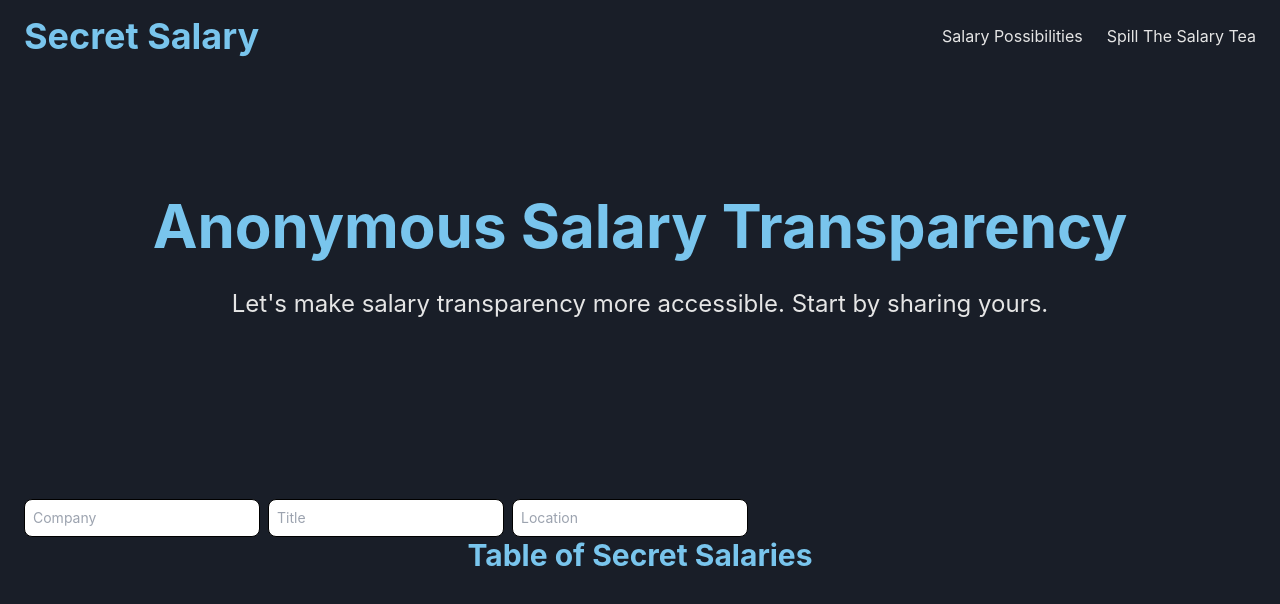
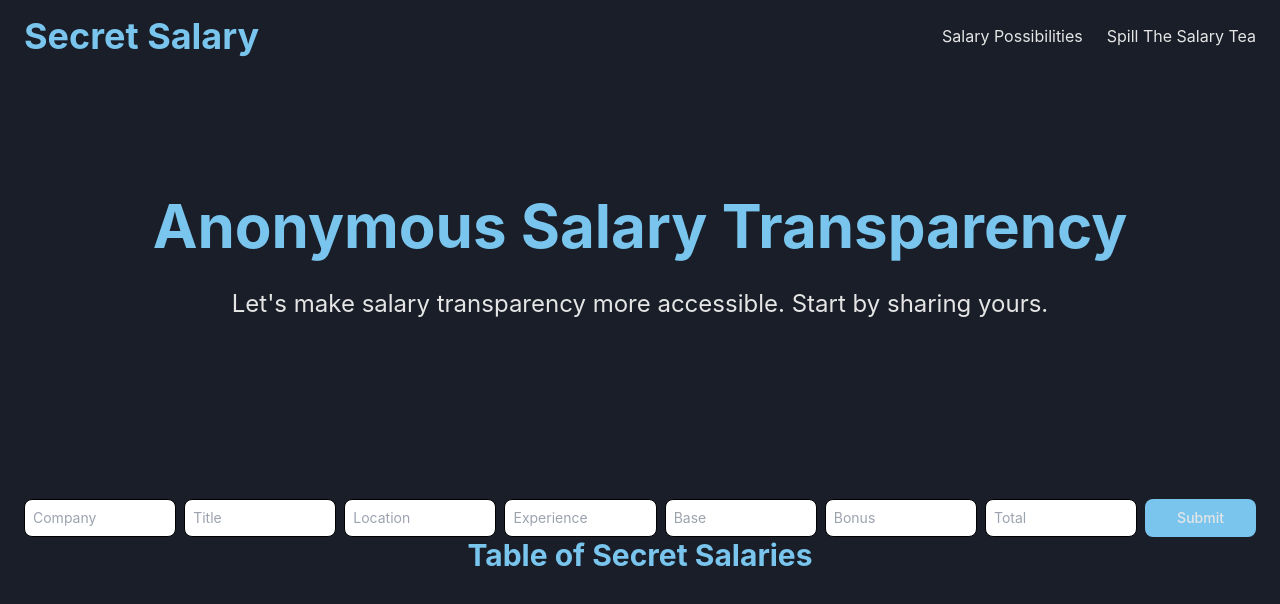
Before and after one commit to ziraserrano/secretsalary, a React (Vite) app: page / in a window 1280 px wide. Shown: the top 604 px of the page. Built offline with nearby package versions, Linux system fonts and the light colour scheme; what prettier-plugin-tailwindcss would draw is missing.

Commit message:
Add/Fix input fields and add a submit button

```diff
--- a/src/components/Table.jsx
+++ b/src/components/Table.jsx
@@ -5,14 +5,27 @@
 		<div className="container">
 			<form class="flex gap-1">
 				<div>
-					<input type="text" id="company" class="bg-gray-50 border border-gray-300 text-gray-900 text-sm rounded-lg focus:ring-blue-500 focus:border-blue-500 block w-full p-1 dark:bg-gray-700 dark:border-gray-600 dark:placeholder-gray-400 dark:text-white dark:focus:ring-blue-500 dark:focus:border-blue-500" placeholder="Company" required></input>
+					<input type="text" id="company" class="bg-gray-50 border border-gray-300 text-gray-900 text-sm rounded-lg focus:ring-blue-500 focus:border-blue-500 block w-full p-1 dark:bg-gray-700 dark:border-gray-600 dark:placeholder-gray-400 dark:text-gray dark:focus:ring-blue-500 dark:focus:border-blue-500" placeholder="Company" required></input>
 				</div>
 				<div>
-					<input type="text" id="title" class="bg-gray-50 border border-gray-300 text-gray-900 text-sm rounded-lg focus:ring-blue-500 focus:border-blue-500 block w-full p-1 dark:bg-gray-700 dark:border-gray-600 dark:placeholder-gray-400 dark:text-white dark:focus:ring-blue-500 dark:focus:border-blue-500" placeholder="Title" required></input>
+					<input type="text" id="title" class="bg-gray-50 border border-gray-300 text-gray-900 text-sm rounded-lg focus:ring-blue-500 focus:border-blue-500 block w-full p-1 dark:bg-gray-700 dark:border-gray-600 dark:placeholder-gray-400 dark:text-gray dark:focus:ring-blue-500 dark:focus:border-blue-500" placeholder="Title" required></input>
 				</div>
 				<div>
-					<input type="text" id="location" class="bg-gray-50 border border-gray-300 text-gray-900 text-sm rounded-lg focus:ring-blue-500 focus:border-blue-500 block w-full p-1 dark:bg-gray-700 dark:border-gray-600 dark:placeholder-gray-400 dark:text-white dark:focus:ring-blue-500 dark:focus:border-blue-500" placeholder="Location" required></input>
+					<input type="text" id="location" class="bg-gray-50 border border-gray-300 text-gray-900 text-sm rounded-lg focus:ring-blue-500 focus:border-blue-500 block w-full p-1 dark:bg-gray-700 dark:border-gray-600 dark:placeholder-gray-400 dark:text-gray dark:focus:ring-blue-500 dark:focus:border-blue-500" placeholder="Location" required></input>
 				</div>
+				<div>
+					<input type="text" id="experience" class="bg-gray-50 border border-gray-300 text-gray-900 text-sm rounded-lg focus:ring-blue-500 focus:border-blue-500 block w-full p-1 dark:bg-gray-700 dark:border-gray-600 dark:placeholder-gray-400 dark:text-gray dark:focus:ring-blue-500 dark:focus:border-blue-500" placeholder="Experience" required></input>
+				</div>
+				<div>
+					<input type="text" id="base" class="bg-gray-50 border border-gray-300 text-gray-900 text-sm rounded-lg focus:ring-blue-500 focus:border-blue-500 block w-full p-1 dark:bg-gray-700 dark:border-gray-600 dark:placeholder-gray-400 dark:text-gray dark:focus:ring-blue-500 dark:focus:border-blue-500" placeholder="Base" required></input>
+				</div>
+				<div>
+					<input type="text" id="bonus" class="bg-gray-50 border border-gray-300 text-gray-900 text-sm rounded-lg focus:ring-blue-500 focus:border-blue-500 block w-full p-1 dark:bg-gray-700 dark:border-gray-600 dark:placeholder-gray-400 dark:text-gray dark:focus:ring-blue-500 dark:focus:border-blue-500" placeholder="Bonus" required></input>
+				</div>
+				<div>
+					<input type="text" id="total" class="bg-gray-50 border border-gray-300 text-gray-900 text-sm rounded-lg focus:ring-blue-500 focus:border-blue-500 block w-full p-1 dark:bg-gray-700 dark:border-gray-600 dark:placeholder-gray-400 dark:text-gray dark:focus:ring-blue-500 dark:focus:border-blue-500" placeholder="Total" required></input>
+				</div>
+				<button type="submit" class="text-white bg-blue font-medium rounded-lg text-sm w-full sm:w-auto px-5 py-2.5 text-center">Submit</button>
 			</form>
 			<div className="container flex h-max items-center justify-center">
 				<h1 className="text-3xl font-bold text-blue">Table of Secret Salaries</h1>
```
